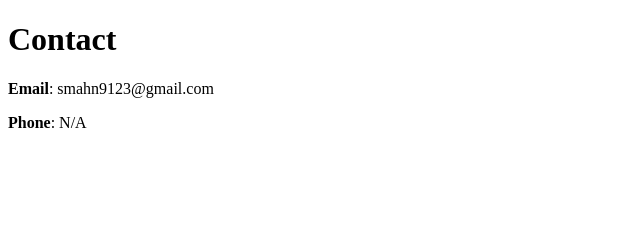
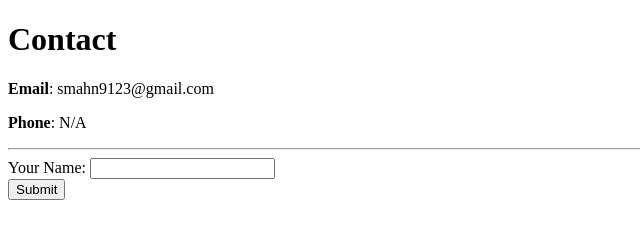
Before and after one commit to smahn9123/100-days-of-python, a plain HTML site: page Day42/contact.html in a window 1280 px wide. Shown: the whole page, without its empty margins (0-640 px from the left). Drawn offline with Linux system fonts and the light colour scheme.

Commit message:
feat: add input in contact in Day42
Signed-off-by: SeungminAhn <smahn9123@gmail.com>

```diff
--- a/Day42/contact.html
+++ b/Day42/contact.html
@@ -10,6 +10,12 @@
     <h1>Contact</h1>
     <p><strong>Email</strong>: smahn9123@gmail.com</p>
     <p><strong>Phone</strong>: N/A</p>
+    <hr>
+    <form action="">
+        <label>Your Name:</label>
+        <input type="text"><br>
+        <input type="submit" name="">
+    </form>
 </body>
 
 </html>
```
